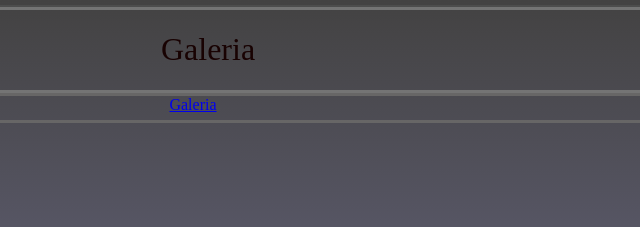
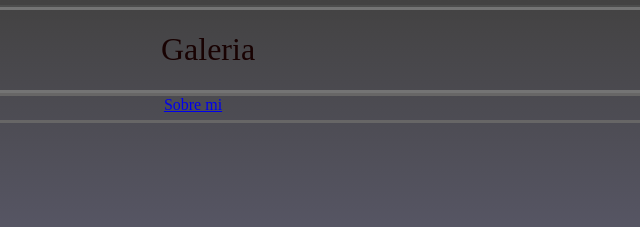
Before and after one commit to jaderson-barrera/bit-website, a plain HTML site: page examples/contac.html in a window 1280 px wide. Shown: the top 227 px of the page, 447-1087 px from the left. Drawn offline with Linux system fonts and the light colour scheme; a web font is replaced by a local one.

Commit message:
se modifico contac

```diff
--- a/examples/contac.html
+++ b/examples/contac.html
@@ -16,7 +16,7 @@
   <body>
     <header><h1>Galeria</h1></header>
     <nav>
-      <a href="../index.html">Galeria</a>
+      <a href="../index.html">Sobre mi</a>
     </nav>
 
     <section>
```
